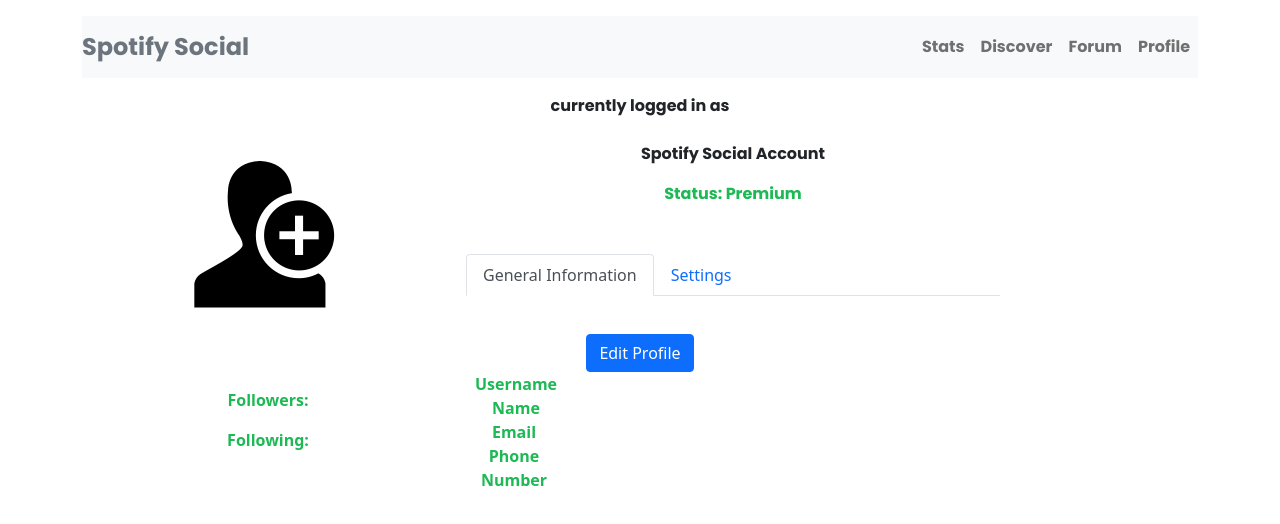
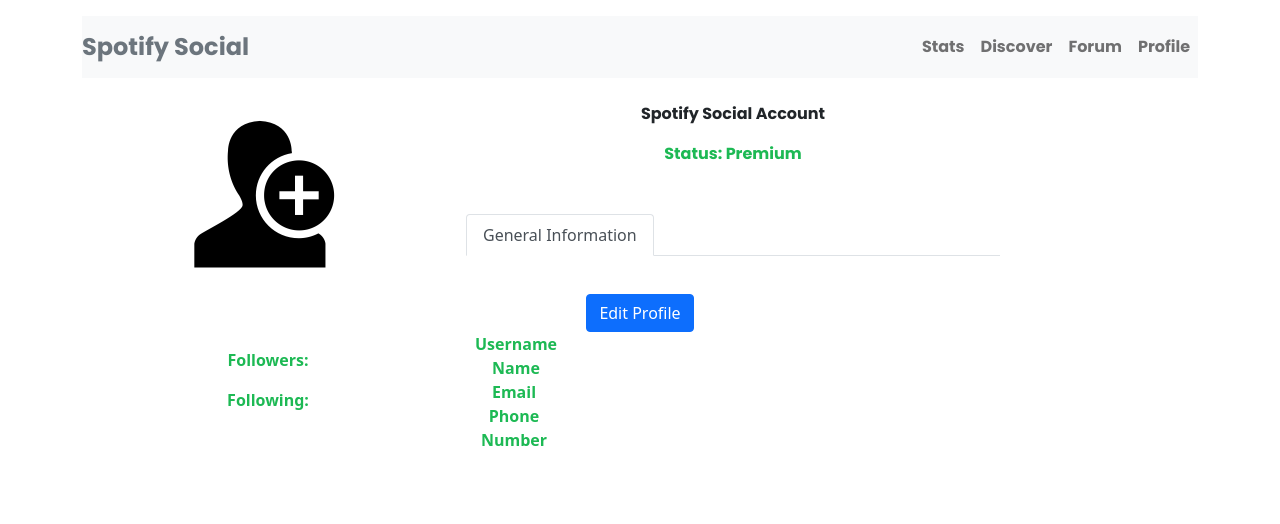
Before and after one commit to jss3tg/spotfiy-app, a React (Create React App) app in the folder frontend/: page /profile in a window 1280 px wide. Shown: the top 524 px of the page. Built offline with nearby package versions, Linux system fonts and the light colour scheme.

Commit message:
final styling changes

```diff
--- a/frontend/src/components/Profile.js
+++ b/frontend/src/components/Profile.js
@@ -31,7 +31,7 @@
             <EditProfile key={update.id} data={update} />
           ))}
       </div>
-      <p> currently logged in as {username}</p>
+      {/* <p> Currently Logged in as {username}</p> */}
       <div className="container emp-profille">
         <form method="">
           <div className="row">
@@ -60,7 +60,7 @@
                     General Information
                   </a>
                 </li>
-                <li className="nav-item">
+                {/* <li className="nav-item">
                   <a
                     className="nav-link"
                     id="settings-tab"
@@ -70,7 +70,7 @@
                   >
                     Settings
                   </a>
-                </li>
+                </li> */}
               </ul>
             </div>
           </div>
--- a/frontend/src/components/Text.js
+++ b/frontend/src/components/Text.js
@@ -64,7 +64,7 @@
                 <KeyboardArrowUpIcon />
               </IconButton>
             </Form>
-            <p style={{ margin: "2px" }}>{likes}</p>
+            <h4 style={{ margin: "2px" }}>{likes}</h4>
             <Form onSubmit={downvotePost}>
               <IconButton color="success" type="submit">
                 <KeyboardArrowDownIcon />
@@ -73,7 +73,7 @@
           </Grid>
         </Grid>
 
-        {!clicked && (
+        {/* {!clicked && (
           <Button onClick={() => setClicked(true)}>See Replies</Button>
         )}
         {clicked && (
@@ -99,7 +99,7 @@
               />
             </p>
           </Card>
-        )}
+              ) */}
       </Card>
     </>
   );
```
